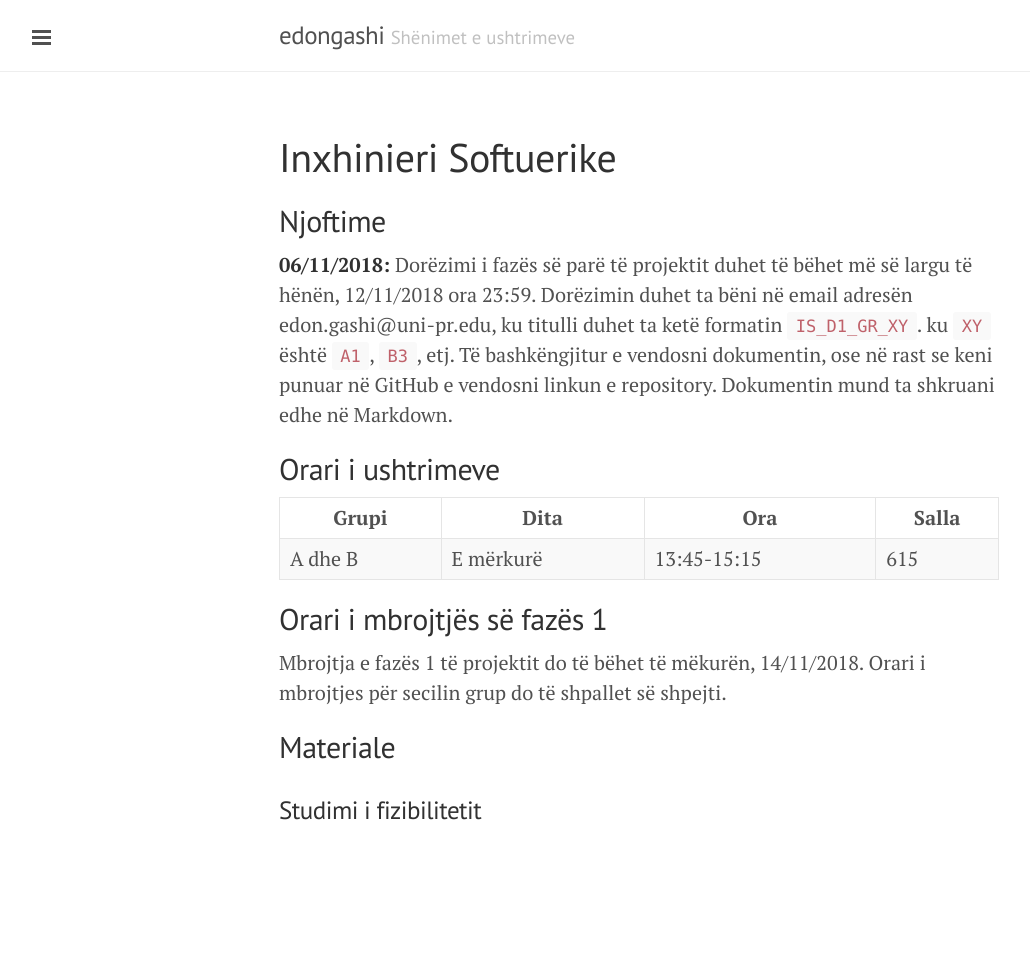
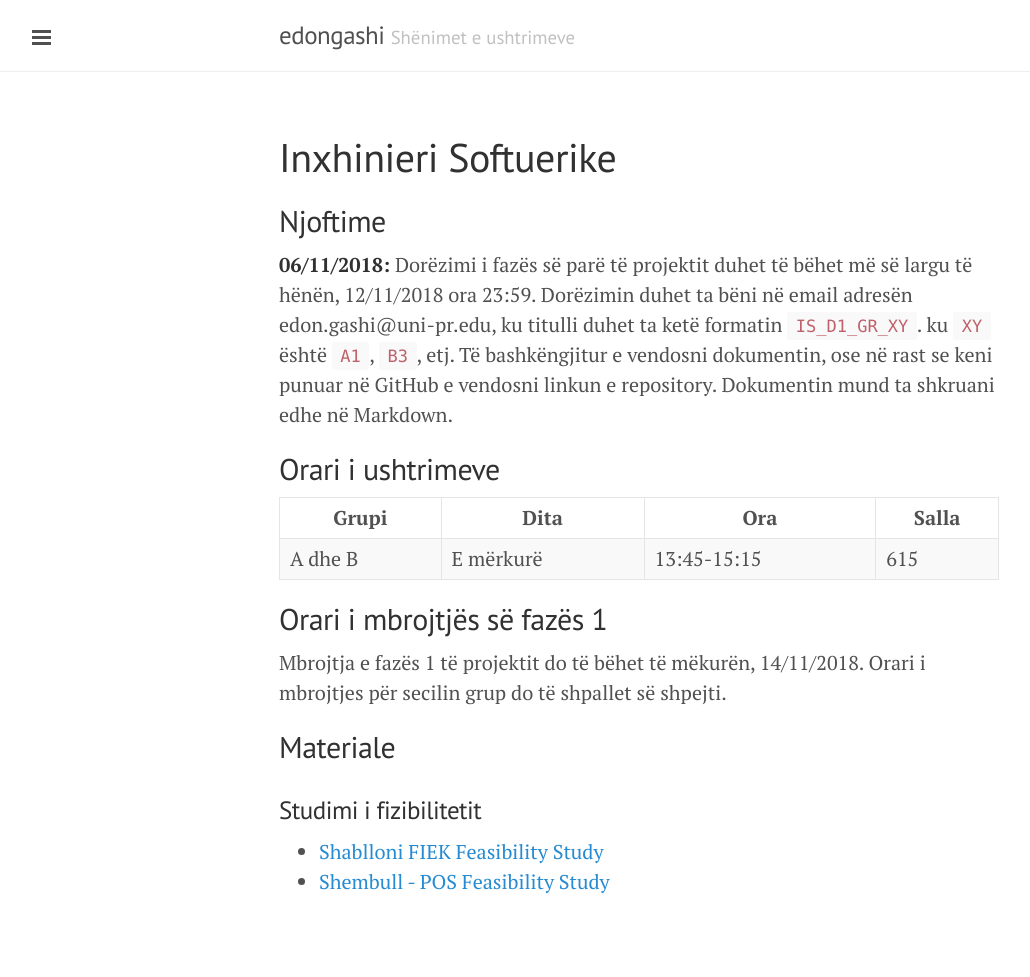
Before and after one commit to blerimrexha/edongashi.github.io, a Jekyll site: the page built from lendet/inxhinieri-softuerike/index.md, in a window 1280 px wide. Shown: the whole page, without its empty margins (1-1031 px from the left). Built offline with Jekyll 4.4.1, drawn with Linux system fonts in a browser that asks for light colours; our own code applies the rules of GitHub Pages for plain Markdown files; before the commit the page ends 907 px from its top, so only the background shows below that.

Commit message:
Revert "Update lendet/inxhinieri-softuerike/index.md"
This reverts commit ef8053f92bf3aad233e953f721fa30a994f6a85c.

```diff
--- a/lendet/inxhinieri-softuerike/index.md
+++ b/lendet/inxhinieri-softuerike/index.md
@@ -24,5 +24,5 @@
 
 ### Studimi i fizibilitetit
 
-<!-- - [Shablloni FIEK Feasibility Study](/lendet/inxhinieri-softuerike/materiale/FIEK_Feasibility_Study.doc)
-- [Shembull - POS Feasibility Study](/lendet/inxhinieri-softuerike/materiale/POS_Feasibility_Study.doc) -->
+- [Shablloni FIEK Feasibility Study](/lendet/inxhinieri-softuerike/materiale/FIEK_Feasibility_Study.doc)
+- [Shembull - POS Feasibility Study](/lendet/inxhinieri-softuerike/materiale/POS_Feasibility_Study.doc)
```
